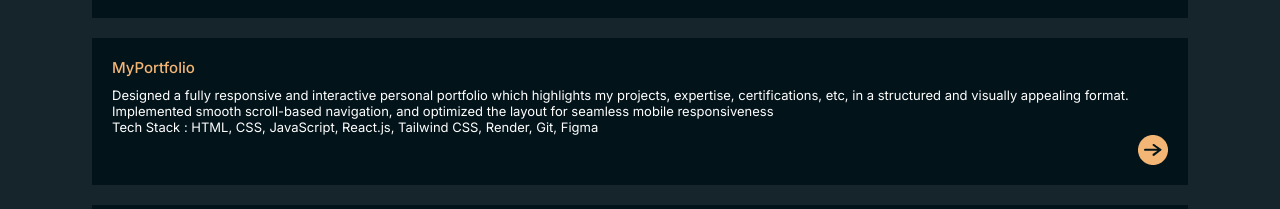
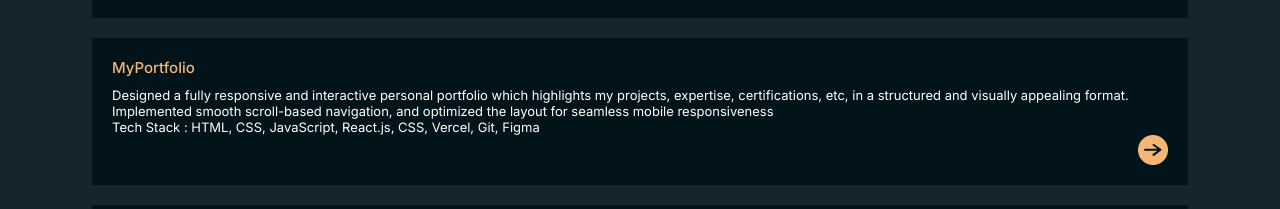
Before and after one commit to kutty023/MyPortfolio, a React (Vite) app in the folder portfolio/: page / in a window 1280 px wide. Shown: the part 3683-3892 px from the top of the page. Built offline with nearby package versions, Linux system fonts and the light colour scheme.

Commit message:
Updated the data

```diff
--- a/portfolio/src/Pages/Projects.jsx
+++ b/portfolio/src/Pages/Projects.jsx
@@ -10,7 +10,7 @@ function Project(){
             github : "https://github.com/kutty023/Nove"
         },
         {
-            title : " MyPortfolio", desc : ["Designed a fully responsive and interactive personal portfolio which highlights my projects, expertise, certifications, etc, in a structured and visually appealing format. Implemented smooth scroll-based navigation, and optimized the layout for seamless mobile responsiveness ", "Tech Stack : HTML, CSS, JavaScript, React.js, Tailwind CSS, Render, Git, Figma"], github : "https://github.com/kutty023/MyPortfolio"
+            title : " MyPortfolio", desc : ["Designed a fully responsive and interactive personal portfolio which highlights my projects, expertise, certifications, etc, in a structured and visually appealing format. Implemented smooth scroll-based navigation, and optimized the layout for seamless mobile responsiveness ", "Tech Stack : HTML, CSS, JavaScript, React.js, CSS, Vercel, Git, Figma"], github : "https://github.com/kutty023/MyPortfolio"
         },
         {
             title : "OTP Generation", desc : ["This project showcases different Python-based OTP generation methods, ranging from basic pseudo-random generators to secure cryptographic and time-based OTPs", "Tech Stack : HTML, CSS, JavaScript, Flask, Fetch API (JS), Render, Gunicorn"], github : "https://github.com/kutty023/OTP-Generator"
```
